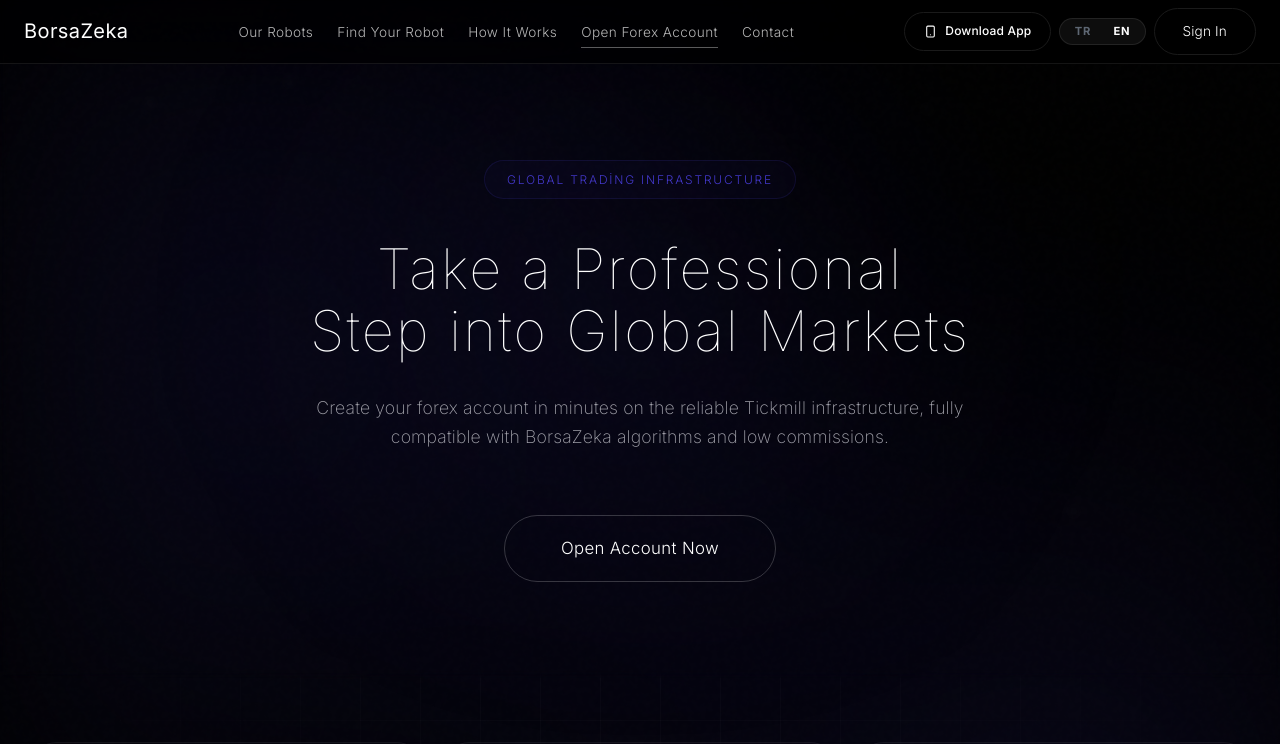
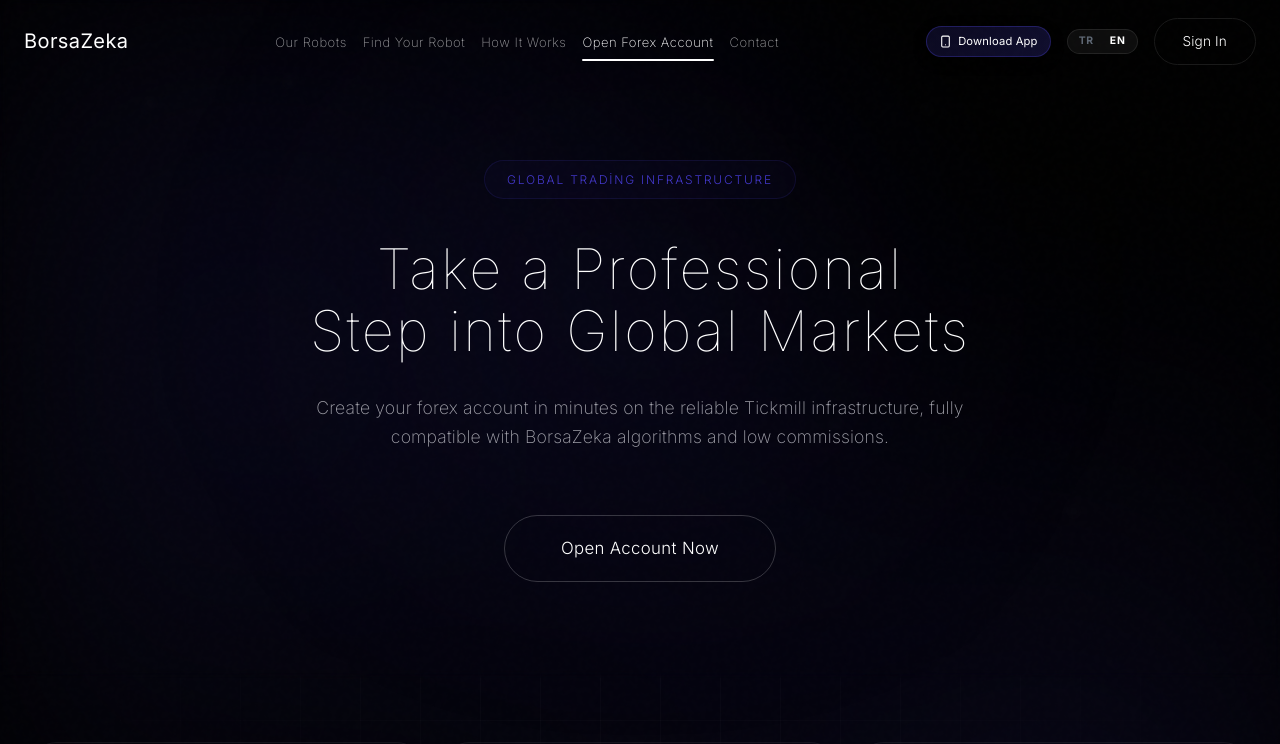
Before and after one commit to ayshegulkoca/borsazeka-dashboard, a Next.js app: page /forex in a window 1280 px wide. Shown: the top 744 px of the page. Built offline with nearby package versions, Linux system fonts and the light colour scheme; no server answers.

Commit message:
style: scaled down navbar elements for single-row layout

```diff
--- a/app/components/landing/landing.module.css
+++ b/app/components/landing/landing.module.css
@@ -9,17 +9,45 @@
   top: 0;
   left: 0;
   right: 0;
-  z-index: 100;
-  padding: 0 1.5rem;
-  height: 64px;
+  z-index: 1000;
+  padding: 0;
+  height: 84px; /* Increased height for breathing room */
   display: flex;
   align-items: center;
   justify-content: center;
-  background: rgba(0, 0, 0, 0.6); /* Slightly more transparent */
-  backdrop-filter: blur(32px); /* Increased blur for Apple feel */
-  -webkit-backdrop-filter: blur(32px);
-  border-bottom: 1px solid rgba(255, 255, 255, 0.08); /* Refined 1px line */
-  transition: all 0.4s cubic-bezier(0.4, 0, 0.2, 1);
+  background: transparent;
+  transition: all 0.5s cubic-bezier(0.4, 0, 0.2, 1);
+  border-bottom: 1px solid transparent;
+}
+
+/* Bottom Glow Line */
+.navbar::after {
+  content: '';
+  position: absolute;
+  bottom: 0;
+  left: 0;
+  right: 0;
+  height: 1px;
+  background: linear-gradient(90deg,
+    transparent 0%,
+    rgba(55, 48, 163, 0.3) 30%,
+    rgba(79, 70, 229, 0.4) 50%,
+    rgba(55, 48, 163, 0.3) 70%,
+    transparent 100%);
+  opacity: 0;
+  transition: opacity 0.5s ease;
+  z-index: 1;
+}
+
+.navbar.scrolled {
+  background: rgba(255, 255, 255, 0.03);
+  backdrop-filter: blur(12px);
+  -webkit-backdrop-filter: blur(12px);
+  border-bottom: 1px solid rgba(255, 255, 255, 0.08);
+}
+
+.navbar.scrolled::after {
+  opacity: 1;
 }
 
 /* Max-width inner container — prevents elements hugging screen edges */
@@ -28,20 +56,17 @@
   align-items: center;
   justify-content: space-between;
   width: 100%;
-  max-width: 1280px;
+  max-width: 100%;
+  padding: 0 1.5rem;
+  position: relative;
+  z-index: 2;
 }
 
 .navBrandWrapper {
   display: flex;
   align-items: center;
-  gap: 0.875rem;
+  gap: 1rem;
   flex-shrink: 0;
-}
-
-.navbar.scrolled {
-  background: rgba(0, 0, 0, 0.9);
-  border-bottom-color: var(--border-active);
-  box-shadow: 0 4px 30px rgba(0, 0, 0, 0.5);
 }
 
 .navLogo {
@@ -59,38 +84,51 @@
 .navLinks {
   display: flex;
   align-items: center;
-  gap: 1.5rem;
+  gap: 1rem;
   list-style: none;
-  /* Center the links in the available space */
-  flex: 1;
   justify-content: center;
 }
 
 .navLinks a {
-  font-size: 0.85rem;
-  font-weight: 300; /* Lighter links */
+  font-size: 13px;
+  font-weight: 200;
   color: #ffffff;
   transition: all 0.3s ease;
   position: relative;
-  padding: 0.5rem 0;
-  opacity: 0.7;
-  letter-spacing: 0.03em;
+  padding: 0.4rem 0;
+  opacity: 0.6;
+  letter-spacing: 0.04em;
+  white-space: nowrap; /* Prevent stacking */
 }
 
 .navLinks a:hover {
   opacity: 1;
 }
 
-/* Active state for elite dark theme — thin white line */
+.navLinks a::after {
+  content: '';
+  position: absolute;
+  bottom: -4px;
+  left: 0;
+  width: 0;
+  height: 1.5px;
+  background: linear-gradient(90deg, #3730A3, #6366f1);
+  transition: width 0.3s cubic-bezier(0.22, 1, 0.36, 1);
+  border-radius: 100px;
+}
+
+.navLinks a:hover::after {
+  width: 100%;
+}
+
+.navLinks a.active {
+  opacity: 1;
+  color: #ffffff;
+}
+
 .navLinks a.active::after {
-  content: '';
-  position: absolute;
-  bottom: 0;
-  left: 0;
-  right: 0;
-  height: 1px;
+  width: 100%;
   background: #ffffff;
-  opacity: 0.5;
 }
 
 .navLinkHighlight {
@@ -107,10 +145,8 @@
 .navActions {
   display: flex;
   align-items: center;
-  gap: 0.5rem;
+  gap: 1rem;
   flex-shrink: 0;
-  /* Push to the right within the navInner */
-  margin-left: auto;
 }
 
 /* ── Avatar Dropdown ───────────────────────────────────────── */
@@ -121,14 +157,14 @@
 .avatarBtn {
   display: flex;
   align-items: center;
-  gap: 0.5rem;
-  padding: 0.3rem 0.75rem 0.3rem 0.3rem;
+  gap: 0.4rem;
+  padding: 0.2rem 0.6rem 0.2rem 0.2rem;
   border-radius: 100px;
   border: 1px solid rgba(255, 255, 255, 0.1);
   background: rgba(255, 255, 255, 0.04);
   color: var(--text-primary);
-  font-size: 0.875rem;
-  font-weight: 500;
+  font-size: 0.75rem;
+  font-weight: 400;
   cursor: pointer;
   transition: all 0.2s;
 }
@@ -291,9 +327,9 @@
 }
 
 .langBtn {
-  padding: 0.27rem 0.7rem;
+  padding: 0.2rem 0.5rem;
   border-radius: 100px;
-  font-size: 0.7rem;
+  font-size: 0.65rem;
   font-weight: 700;
   letter-spacing: 0.07em;
   color: rgba(148, 163, 184, 0.6);
@@ -380,19 +416,28 @@
 .btnDownload {
   display: flex;
   align-items: center;
-  gap: 0.5rem;
-  padding: 0.6rem 1.2rem;
+  gap: 0.4rem;
+  padding: 0.375rem 0.75rem;
   border-radius: var(--radius-capsule);
-  font-size: 0.75rem;
-  font-weight: 500;
+  font-size: 0.7rem;
+  font-weight: 400;
   color: #ffffff;
-  border: 1px solid var(--border-subtle);
-  transition: all 0.3s ease;
+  background: linear-gradient(135deg, rgba(55, 48, 163, 0.2) 0%, rgba(79, 70, 229, 0.2) 100%);
+  border: 1px solid rgba(79, 70, 229, 0.3);
+  transition: all 0.4s cubic-bezier(0.4, 0, 1, 1);
+  box-shadow: 0 4px 15px rgba(0, 0, 0, 0.2);
+  white-space: nowrap;
 }
 
 .btnDownload:hover {
-  background: rgba(255, 255, 255, 0.05);
-  border-color: #ffffff;
+  background: linear-gradient(135deg, rgba(55, 48, 163, 0.4) 0%, rgba(79, 70, 229, 0.4) 100%);
+  border-color: rgba(79, 70, 229, 0.6);
+  box-shadow: 0 0 20px rgba(79, 70, 229, 0.2);
+  transform: scale(1.02);
+}
+
+.btnDownload:active {
+  transform: scale(0.98);
 }
 
 /* Mobil download butonu — tam genişlik, belirgin */
@@ -1496,16 +1541,17 @@
 .btnDashboard {
   display: inline-flex;
   align-items: center;
-  gap: 0.65rem;
-  padding: 0.5rem 1.2rem;
+  gap: 0.5rem;
+  padding: 0.375rem 0.75rem;
   border-radius: var(--radius-capsule);
-  font-size: 0.85rem;
+  font-size: 0.7rem;
   font-weight: 600;
   color: #ffffff;
   border: 1px solid var(--border-subtle);
   background: rgba(255, 255, 255, 0.03);
   transition: all 0.3s ease;
-  margin-left: 1.5rem;
+  margin-left: 0.75rem;
+  white-space: nowrap;
 }
 
 .btnDashboard:hover {
```
